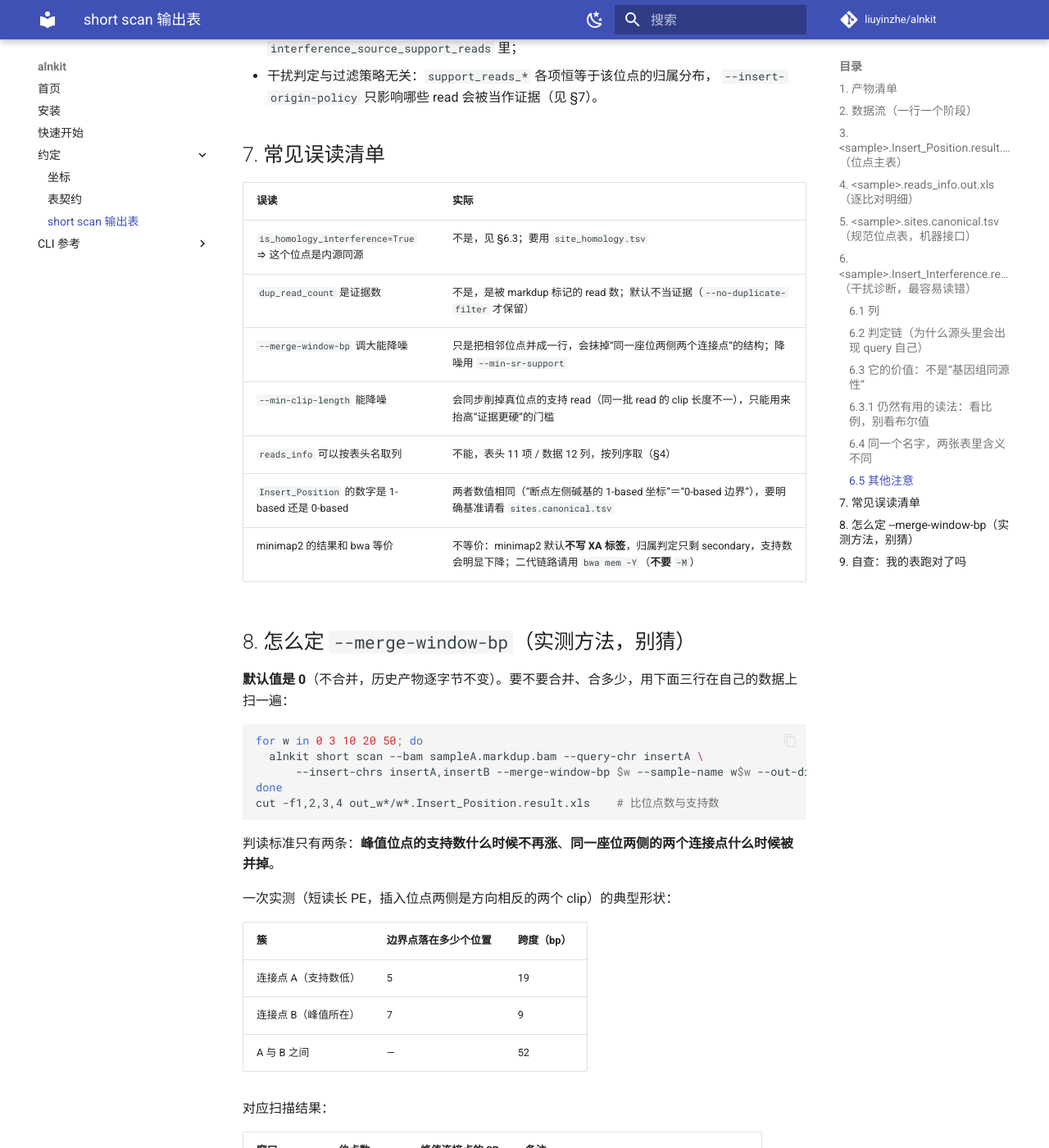
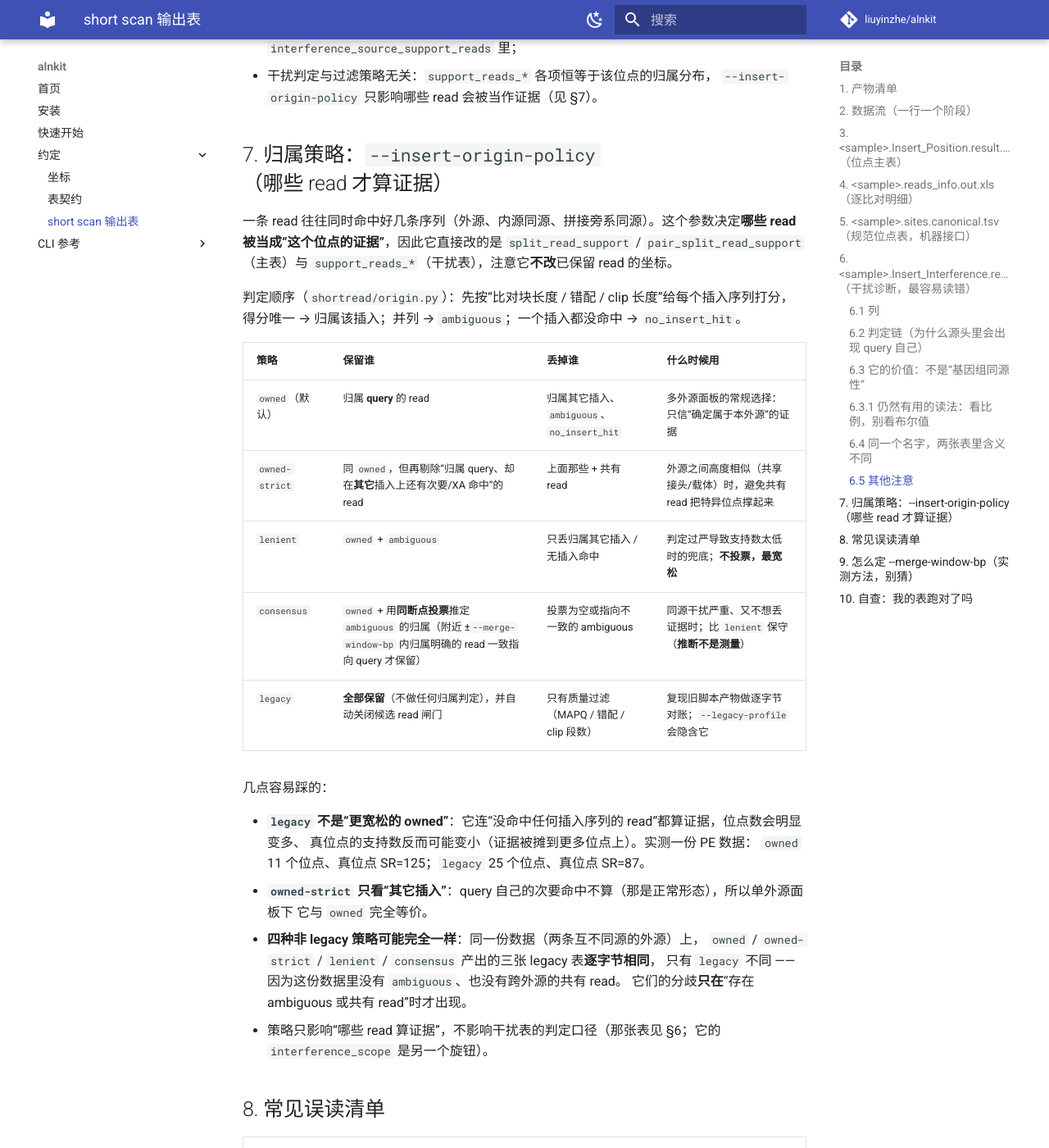
Before and after one commit to liuyinzhe/alnkit, an MkDocs documentation site: the page built from docs/concepts/short-scan-output.md, in a window 1280 px wide and 1400 px high, scrolled down 5847 px. Shown: the whole window at 82% size. Built offline with MkDocs 1.6.1 and Material for MkDocs 9.7.7, drawn with Linux system fonts in a browser that asks for light colours; comment, search, counter and statistics services are not loaded; some of the changed text lies outside the part shown.

Commit message:
docs(short): 补 --insert-origin-policy 的说明与五种策略的差别
用户问这个参数到底在做什么、五个取值差在哪。补两处：

- docs/concepts/short-scan-output.md 新增 §7「归属策略：哪些 read 才算证据」：
  判定顺序（打分 -> 归属/ambiguous/no_insert_hit）、五种策略各保留谁/丢掉谁/什么时候用、
  以及四条坑：legacy 不是“更宽松的 owned”（实测位点 11 -> 25、真位点 SR 125 -> 87）、
  owned-strict 只看“其它插入”（单外源面板下与 owned 等价）、
  owned/owned-strict/lenient/consensus 在“无 ambiguous、无跨外源共有 read”的数据上
  产出逐字节相同的三张表（只有 legacy 不同）；
  原 §7/§8/§9（常见误读 / merge-window / 自查）顺延为 §8/§9/§10。
- --insert-origin-policy 的 --help 从“五个名字”改成一句话说清每个取值做什么，
  并指到上面那节；CLI 文档重生成。

````diff
--- a/docs/cli/alnkit-short-scan.md
+++ b/docs/cli/alnkit-short-scan.md
@@ -20,7 +20,7 @@ alnkit short scan [全局选项] [--bam …] [--bam-dir …] [--bam-glob …] [-
 | `--sample-name` NAME | 否 | — | 输出前缀（所有产物文件名的开头），默认取 BAM 文件名首个 . 之前的部分 |
 | `--query-chr` NAME | 否 | — | 本次要出结果的外源插入序列名（必填，除非 --self-test） |
 | `--insert-chrs` NAME1,NAME2,... | 否 | — | 参考序列里全部外源/同源序列名，逗号分隔；默认只含 --query-chr |
-| `--insert-origin-policy` | 否 | `owned` | 共有 read 的区分策略：owned（默认）/owned-strict/lenient/consensus/legacy（可选：`owned`, `owned-strict`, `lenient`, `consensus`, `legacy`） |
+| `--insert-origin-policy` | 否 | `owned` | 哪些 read 算这个位点的证据（不改坐标，只改支持数）：owned=只留归属 query 的（默认）；owned-strict=再去掉在其它插入上还有次要命中的共有 read；lenient=owned + 保留归属不明确的（不投票，最宽松）；consensus=owned + 用同断点投票推定不明确的 read 的归属；legacy=全部保留、不做归属判定（复现旧脚本用，位点会明显变多）。详见 docs/concepts/short-scan-output.md §7（可选：`owned`, `owned-strict`, `lenient`, `consensus`, `legacy`） |
 | `--merge-window-bp` INT | 否 | `0` | 位点窗口合并：与簇内最小坐标相距 <= 该值的断点合并为一个位点（贪心、簇宽不超窗），0=不合并（默认，历史产物逐字节不变）。推荐 10–20：测序本身不产生这种抖动，抖动来自比对器对 clip 端点的判定，实测同一连接点的边界会散在 ~20 bp 内；取 3 会把同一连接点拆成多行、峰值支持数掉 10%%；反过来调到几十-几百 bp 会把同一座位两侧的两个连接点并成一行 |
 | `--min-mapq` INT | 否 | `20` | 比对质量 <= 该值则丢弃，默认 20 |
 | `--max-mismatch` INT | 否 | `3` | 错配数 > 该值则丢弃，默认 3 |
--- a/docs/concepts/short-scan-output.md
+++ b/docs/concepts/short-scan-output.md
@@ -177,7 +177,38 @@ insert_boundary_0based == insert_pos_1based
 - 干扰判定与过滤策略无关：`support_reads_*` 各项恒等于该位点的归属分布，
   `--insert-origin-policy` 只影响哪些 read 会被当作证据（见 §7）。
 
-## 7. 常见误读清单
+## 7. 归属策略：`--insert-origin-policy`（哪些 read 才算证据）
+
+一条 read 往往同时命中好几条序列（外源、内源同源、拼接旁系同源）。这个参数决定**哪些 read
+被当成“这个位点的证据”**，因此它直接改的是 `split_read_support` / `pair_split_read_support`
+（主表）与 `support_reads_*`（干扰表），注意它**不改**已保留 read 的坐标。
+
+判定顺序（`shortread/origin.py`）：先按“比对块长度 / 错配 / clip 长度”给每个插入序列打分，
+得分唯一 → 归属该插入；并列 → `ambiguous`；一个插入都没命中 → `no_insert_hit`。
+
+| 策略 | 保留谁 | 丢掉谁 | 什么时候用 |
+|---|---|---|---|
+| `owned`（默认） | 归属 **query** 的 read | 归属其它插入、`ambiguous`、`no_insert_hit` | 多外源面板的常规选择：只信“确定属于本外源”的证据 |
+| `owned-strict` | 同 `owned`，但再剔除“归属 query、却在**其它**插入上还有次要/XA 命中”的 read | 上面那些 + 共有 read | 外源之间高度相似（共享接头/载体）时，避免共有 read 把特异位点撑起来 |
+| `lenient` | `owned` + `ambiguous` | 只丢归属其它插入 / 无插入命中 | 判定过严导致支持数太低时的兜底；**不投票，最宽松** |
+| `consensus` | `owned` + 用**同断点投票**推定 `ambiguous` 的归属（附近 ±`--merge-window-bp` 内归属明确的 read 一致指向 query 才保留） | 投票为空或指向不一致的 ambiguous | 同源干扰严重、又不想丢证据时；比 `lenient` 保守（**推断不是测量**） |
+| `legacy` | **全部保留**（不做任何归属判定），并自动关闭候选 read 闸门 | 只有质量过滤（MAPQ / 错配 / clip 段数） | 复现旧脚本产物做逐字节对账；`--legacy-profile` 会隐含它 |
+
+几点容易踩的：
+
+- **`legacy` 不是“更宽松的 owned”**：它连“没命中任何插入序列的 read”都算证据，位点数会明显变多、
+  真位点的支持数反而可能变小（证据被摊到更多位点上）。实测一份 PE 数据：
+  `owned` 11 个位点、真位点 SR=125；`legacy` 25 个位点、真位点 SR=87。
+- **`owned-strict` 只看“其它插入”**：query 自己的次要命中不算（那是正常形态），所以单外源面板下
+  它与 `owned` 完全等价。
+- **四种非 legacy 策略可能完全一样**：同一份数据（两条互不同源的外源）上，
+  `owned` / `owned-strict` / `lenient` / `consensus` 产出的三张 legacy 表**逐字节相同**，
+  只有 `legacy` 不同 —— 因为这份数据里没有 `ambiguous`、也没有跨外源的共有 read。
+  它们的分歧**只在**“存在 ambiguous 或共有 read”时才出现。
+- 策略只影响“哪些 read 算证据”，不影响干扰表的判定口径（那张表见 §6；它的 `interference_scope`
+  是另一个旋钮）。
+
+## 8. 常见误读清单
 
 | 误读 | 实际 |
 |---|---|
@@ -229,7 +260,7 @@ cut -f1,2,3,4 out_w*/w*.Insert_Position.result.xls    # 比位点数与支持数
 3. 反过来别用几十到几百 bp：同一位座两侧的两个连接点通常相距几十~几百 bp，并掉就只剩一行，
    **结构信息永久丢失**。降噪请用 `--min-sr-support`，不要用窗口。
 
-## 9. 自查：我的表跑对了吗
+## 10. 自查：我的表跑对了吗
 
 ```bash
 alnkit short scan --bam sampleA.markdup.bam --query-chr insertA \
````
Also changed, not shown: other parts of docs/concepts/short-scan-output.md (+1 -1 lines), 1 other file.
